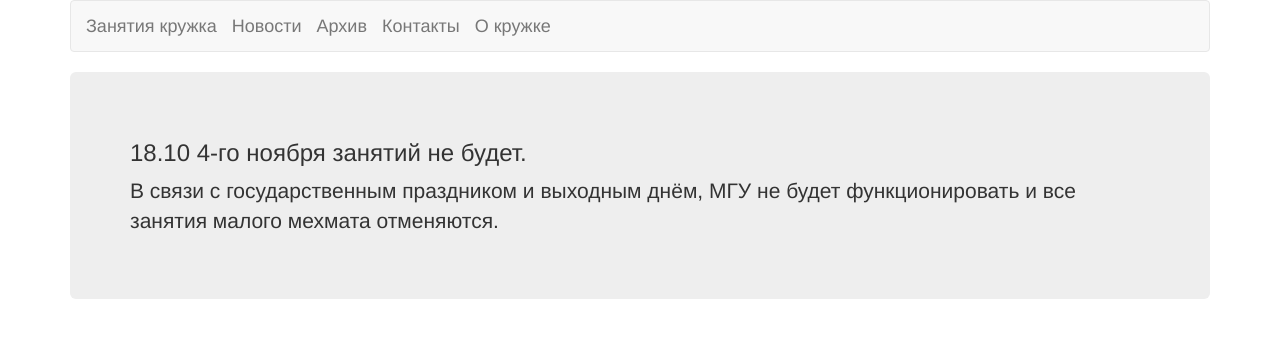
After one commit to matemax/test_site, a Flask app: page /news in a window 1280 px wide. The commit adds this page. Shown: the top 338 px of the page. Run offline with Flask 2, Linux system fonts and the light colour scheme; some libraries are stand-ins or nearby versions.

Commit message:
add news

```diff
--- a/app/templates/base.html
+++ b/app/templates/base.html
@@ -44,6 +44,7 @@
                     <span class="icon-bar"></span>
                 </button>
                 <a class="navbar-brand" href="/lessons">Занятия кружка</a>
+                <a class="navbar-brand" href="/news">Новости</a>
                 <a class="navbar-brand" href="/archive">Архив</a>
                 <a class="navbar-brand" href="/contacts">Контакты</a>
                 <a class="navbar-brand" href="/about">О кружке</a>
--- /dev/null
+++ b/app/templates/news.html
@@ -0,0 +1,19 @@
+{% extends "base.html" %}
+
+
+{% block content %}
+    <div class="container">
+        <div class="jumbotron">
+
+            <h3>
+                18.10 4-го ноября занятий не будет.
+            </h3>
+             <font size="3">
+            <p>
+                В связи с государственным праздником и выходным днём, МГУ не будет функционировать и все занятия малого
+                мехмата отменяются.
+            </p>
+            </font>
+        </div>
+    </div>
+{% endblock %}
--- a/app/views.py
+++ b/app/views.py
@@ -38,3 +38,8 @@ def about():
 @app.route('/contacts')
 def contacts():
     return render_template("contacts.html")
+
+
+@app.route('/news')
+def news():
+    return render_template("news.html")
```
